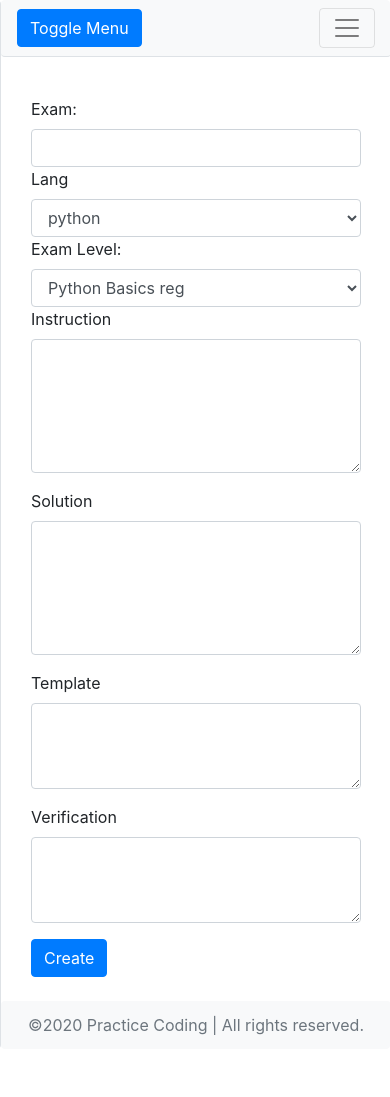
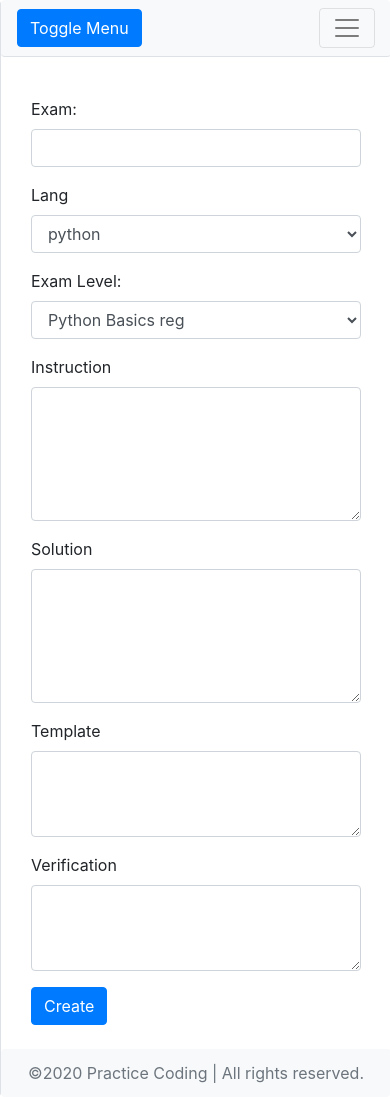
Before and after one commit to Simple2B/Avantika, a Flask app: page /create_exam in a window 390 px wide. Before the commit the page ends 1047 px from the top, so only its background shows below. Run offline with Flask 2, Linux system fonts and the light colour scheme; some libraries are stand-ins or nearby versions.

Commit message:
Form upgrate

```diff
--- a/app/templates/exam/create_exam_py.html
+++ b/app/templates/exam/create_exam_py.html
@@ -3,12 +3,18 @@
 {% block content %}
 <div class="container py-4">
     <form class="form" role="form" action="{{ url_for('exam.create_exam') }}" method="post">
+        <div class="form-group">
             {{form.name.label}}
             {{form.name(class='form-control')}}
+        </div>
+        <div class="form-group">
             {{form.lang.label}}
             {{form.lang(class='form-control')}}
+        </div>
+        <div class="form-group">
             {{form.exam_level.label}}
             {{form.exam_level(class='form-control')}}
+        </div>
         <div class="form-group">
             {{form.instruction.label}}
             {{form.instruction(class='form-control', rows=5)}}
@@ -28,7 +34,9 @@
             <small class="text-danger">{{error}}</small>
             {% endfor %}
         </div>
+        <div style="margin-top: 1%;">
             {{form.submit(class='btn btn-primary', value="Create")}}
+        </div>
     </form>
 </div>
 {% endblock %}
```
Also changed, not shown: app/templates/auth/register.html (+0 -14 lines), app/templates/auth/user_edit.html (+0 -14 lines). Lines whose indentation alone changed are shown as unchanged.
